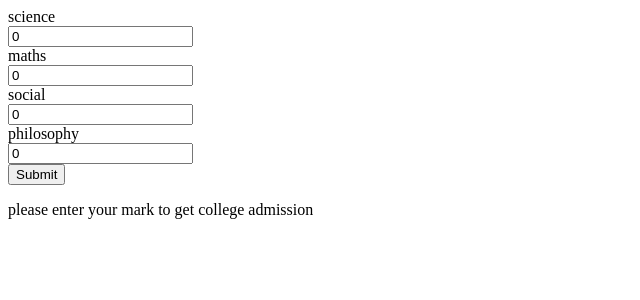
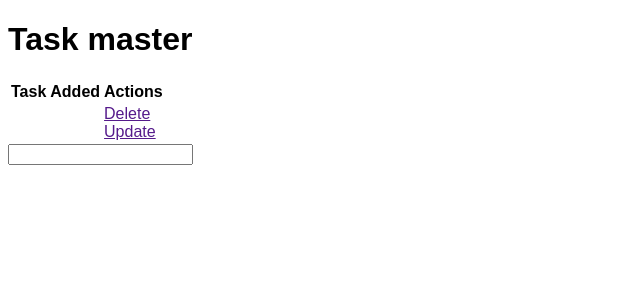
Before and after one commit to vicchuu/iplScorePredictor, a Flask app: page / in a window 1280 px wide. Shown: the top 300 px of the page, without its empty margins (0-640 px from the left). Run offline with Flask 2, Linux system fonts and the light colour scheme.

Commit message:
new commit few changes in templates/flask

```diff
--- a/server.py
+++ b/server.py
@@ -1,57 +1,17 @@
-from flask import Flask , url_for,redirect ,render_template,request
-app= Flask(__name__)
+from flask import Flask ,render_template , url_for
+from flask_sqlalchemy import SQLAlchemy
 
-"""
-JINJA technique {%.....%} for statements
-{{ }}expression to print
-{# ...} internel comments
-"""
+app = Flask(__name__)
 
+app.config["SQLALCHEMY_DATABASE_URI"]=("sqlite:///testSQL.db")
+app.config['SQLALCHEMY_TRACK_MODIFICATIONS'] = True
+db = SQLAlchemy(app)
 
-@app.route("/")
-def home():
-    return render_template("index.html")
+@app.route("/" , methods=['GET','POST'])
+def imdex():
+    return   render_template("index.html")
 
-@app.route('/fail/<int:score>')
-def fail(score):
-    return "I'm failed with this mark  :"+str(score)
+#pip install -U Flask-SQLAlchemy pip install Flask-SQLAlchemy
+if __name__ =="__main__":
 
-@app.route('/succcess/<int:score>')
-def succcess(score):
-    #print("method in success ....!")
-    return "I'm passed with the mark i got is   :"+str(score)
-
-@app.route('/checkResult/<int:marks>')
-def checkResult(marks):
-    #print("scheck result :",marks)
-    result = ""
-    if marks>50:
-         result="succcess"
-    else:
-         result="fail"
-    return redirect(url_for(result,score =marks))
-
-@app.route("/submit",methods=["POST","GET"])
-def submit():
-    answer=1
-    print(request.method)
-    if request.method =="POST":
-        science = float(request.form["science"])
-        social = float(request.form["social"])
-        maths = float(request.form["maths"])
-        philosophy = float(request.form["philosophy"])
-
-        answer =  (science+social+maths+philosophy)/4
-        result= ""
-        if answer>50:
-            result = "succcess"
-        else:
-            result = "fail"
-        dic ={"result":result,"marks":answer}
-    return render_template("resultPub.html", score=dic)
-
-
-
-
-if __name__ =="__main__":
-    app.run(debug = True)
+    app.run(debug=True)
--- /dev/null
+++ b/static/style/main.css
@@ -0,0 +1,78 @@
+body {
+  margin: 2;
+  padding: 0;
+  font-family: "Arial", Helvetica, Arial, sans-serif;
+  background: white;
+  color: black;
+
+}
+/*
+ * Formatting the header area
+ */
+header {
+  background-color: #DFB887;
+  height: 35px;
+  width: 100%;
+  opacity: .9;
+  margin-bottom: 10px;
+}
+header h1.logo {
+  margin: 0;
+  font-size: 1.7em;
+  color: #fff;
+  text-transform: uppercase;
+  float: left;
+}
+header h1.logo:hover {
+  color: #fff;
+  text-decoration: none;
+}
+/*
+ * Centering the body content
+ */
+.container {
+  width: 1200px;
+  margin: 0 auto;
+}
+div.home {
+  padding: 10px 0 30px 0;
+  background-color: #E6E6FA;
+  -webkit-border-radius: 6px;
+     -moz-border-radius: 6px;
+          border-radius: 6px;
+}
+div.about {
+  padding: 10px 0 30px 0;
+  background-color: #E6E6FA;
+  -webkit-border-radius: 6px;
+     -moz-border-radius: 6px;
+          border-radius: 6px;
+}
+h2 {
+  font-size: 3em;
+  margin-top: 40px;
+  text-align: center;
+  letter-spacing: -2px;
+}
+h3 {
+  font-size: 1.7em;
+  font-weight: 100;
+  margin-top: 30px;
+  text-align: center;
+  letter-spacing: -1px;
+  color: #999;
+}
+.menu {
+  float: right;
+  margin-top: 8px;
+}
+.menu li {
+  display: inline;
+}
+.menu li + li {
+  margin-left: 35px;
+}
+.menu li a {
+  color: #444;
+  text-decoration: none;
+}
--- a/templates/index.html
+++ b/templates/index.html
@@ -1,23 +1,43 @@
 <!DOCTYPE html>
 <html lang="en">
 <head>
-    <meta charset="UTF-8">
-    <title>Submit your marks</title>
+    <link rel="stylesheet" href ="{{ url_for('static', filename='style/main.css')  }}">
+{% block head %}
+
+<title>Task master</title>
+
+{% endblock %}
 </head>
-<body>
-<form action ="/submit" method="POST">
-    <label for="Science">science</label><br>
-    <input type="text" id ="science" name = "science" value=0><br>
-    <label for="Maths">maths</label><br>
-    <input type="text" id ="maths" name = "maths" value=0><br>
-    <label for="Science">social</label><br>
-    <input type="text" id ="social" name = "social" value=0><br>
-    <label for="Science">philosophy</label><br>
-    <input type="text" id ="philosophy" name = "philosophy" value=0><br>
-    <input type="submit" value ="Submit"><br>
+{% block body %}
+
+<div class = "content">
+    <h1>Task master</h1>
+    <table>
+            <tr>
+                <th>Task</th>
+                <th>Added</th>
+                <th>Actions</th>
+            </tr>
+            <tr>
+                <td></td>
+                <td></td>
+                <td> <a href = ""> Delete
+                    </a>
+                    <br>
+                    <a href=""> Update</a>
+
+                </td>
+            </tr>
+
+    </table>
+
+    <form action="/" method ="POST">
+         <input type="text" name="content" id="content">
+    </form>
 
 
-</form>
-<p>please enter your mark to get college admission</p>
-</body>
+</div>
+
+
+{% endblock %}
 </html>
```
Also changed, not shown: template.html (deleted, +0 -10 lines), templates/resultPub.html (deleted, +0 -28 lines), templates/yoga.html (deleted, +0 -9 lines), testSQL.db (added).
